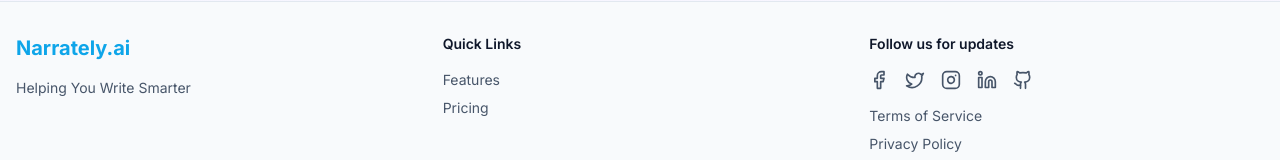
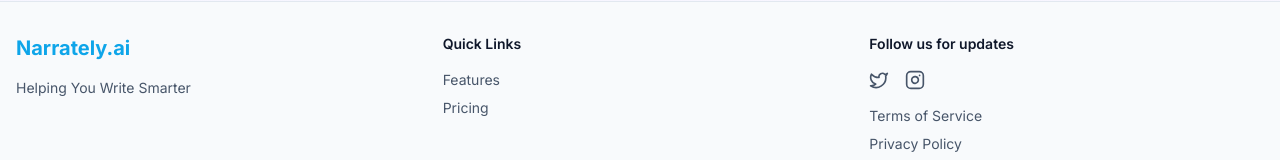
Before and after one commit to yayeet999/narrate-verse, a React (Vite) app: page / in a window 1280 px wide. Shown: the part 1058-1218 px from the top of the page. Built offline with nearby package versions, Linux system fonts and the light colour scheme.

Commit message:
Remove unused social links
Updated the footer component across all pages to retain only Twitter and Instagram social links, removing all others.
[skip gpt_engineer]

```diff
--- a/src/components/navigation/Footer.tsx
+++ b/src/components/navigation/Footer.tsx
@@ -1,15 +1,12 @@
-import { Facebook, Github, Instagram, Linkedin, Twitter } from "lucide-react";
+import { Instagram, Twitter } from "lucide-react";
 import { Link } from "react-router-dom";
 
 const Footer = () => {
   const currentYear = new Date().getFullYear();
 
   const socialLinks = [
-    { icon: <Facebook className="h-5 w-5" />, href: "#", label: "Facebook" },
     { icon: <Twitter className="h-5 w-5" />, href: "#", label: "Twitter" },
     { icon: <Instagram className="h-5 w-5" />, href: "#", label: "Instagram" },
-    { icon: <Linkedin className="h-5 w-5" />, href: "#", label: "LinkedIn" },
-    { icon: <Github className="h-5 w-5" />, href: "#", label: "Github" },
   ];
 
   return (
```
